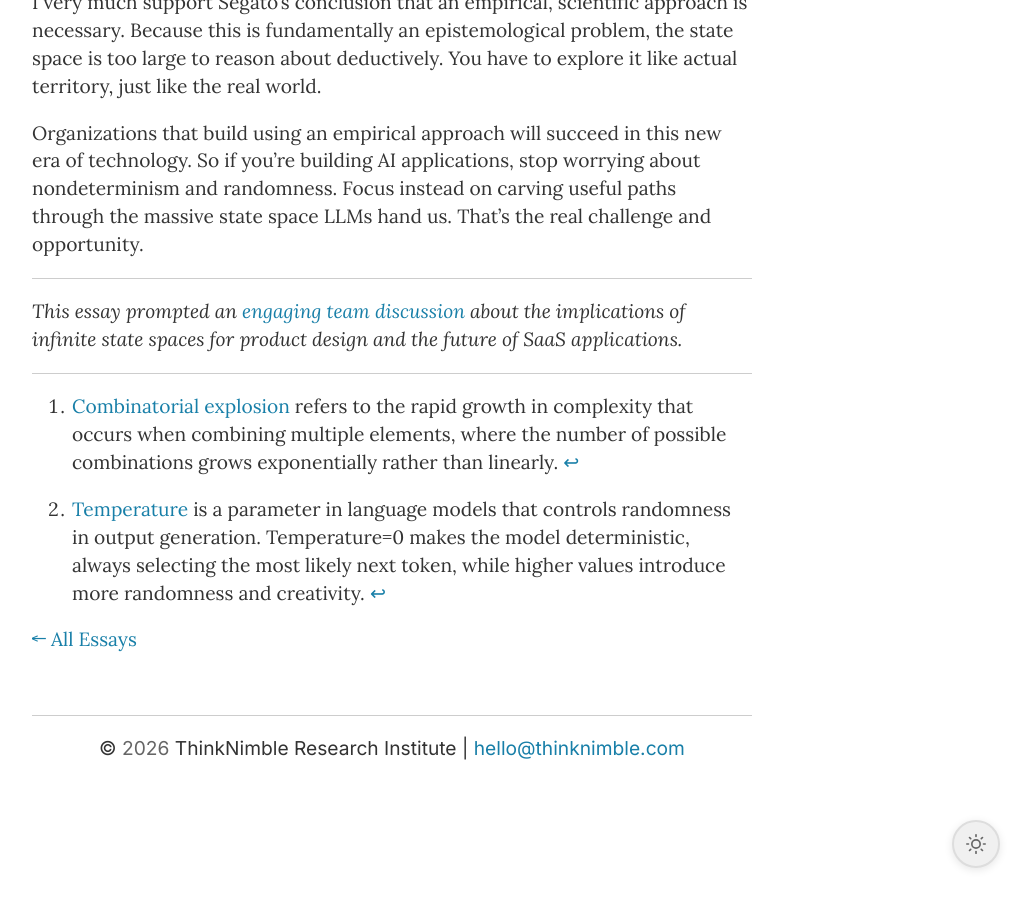
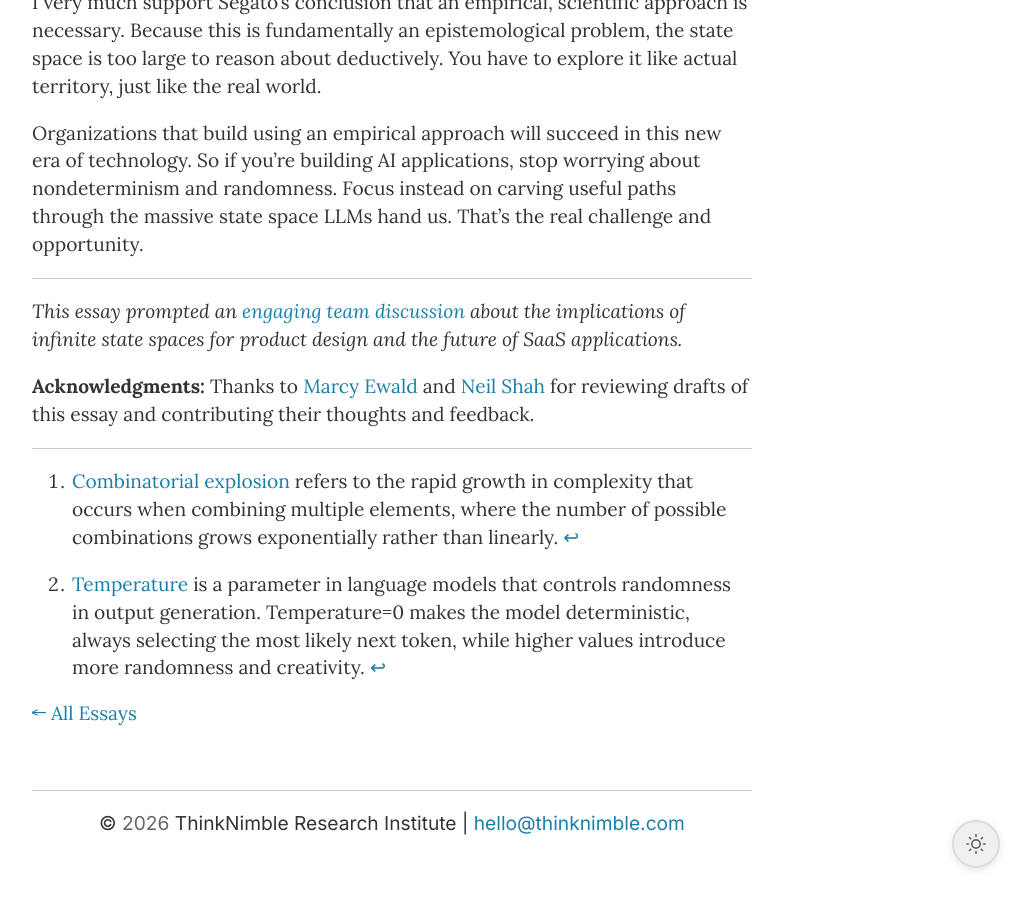
Before and after one commit to thinknimble/tn-research, a Jekyll site: the page built from _essays/infinite-ui.md, in a window 1280 px wide and 900 px high, scrolled down 3856 px. Shown: the whole window, without its empty margins (248-1279 px from the left). Built offline with Jekyll 4.4.1, drawn with Linux system fonts in a browser that asks for light colours; comment, search, counter and statistics services are not loaded.

```diff
--- a/_essays/infinite-ui.md
+++ b/_essays/infinite-ui.md
@@ -73,7 +73,10 @@
 
 _This essay prompted an [engaging team discussion](/notes/infinite-ui/) about the implications of infinite state spaces for product design and the future of SaaS applications._
 
+**Acknowledgments:** Thanks to [Marcy Ewald](/authors/marcy-ewald/) and [Neil Shah](/authors/neil-shah/) for reviewing drafts of this essay and contributing their thoughts and feedback.
+
 ---
 
 [^1]: [Combinatorial explosion](https://en.wikipedia.org/wiki/Combinatorial_explosion) refers to the rapid growth in complexity that occurs when combining multiple elements, where the number of possible combinations grows exponentially rather than linearly.
 [^2]: [Temperature](<https://en.wikipedia.org/wiki/Temperature_(machine_learning)>) is a parameter in language models that controls randomness in output generation. Temperature=0 makes the model deterministic, always selecting the most likely next token, while higher values introduce more randomness and creativity.
+[^3]: In gaming and software contexts, to "nerf" means to weaken or reduce the effectiveness of something, typically through updates or changes that make it less powerful than it was before.
```
